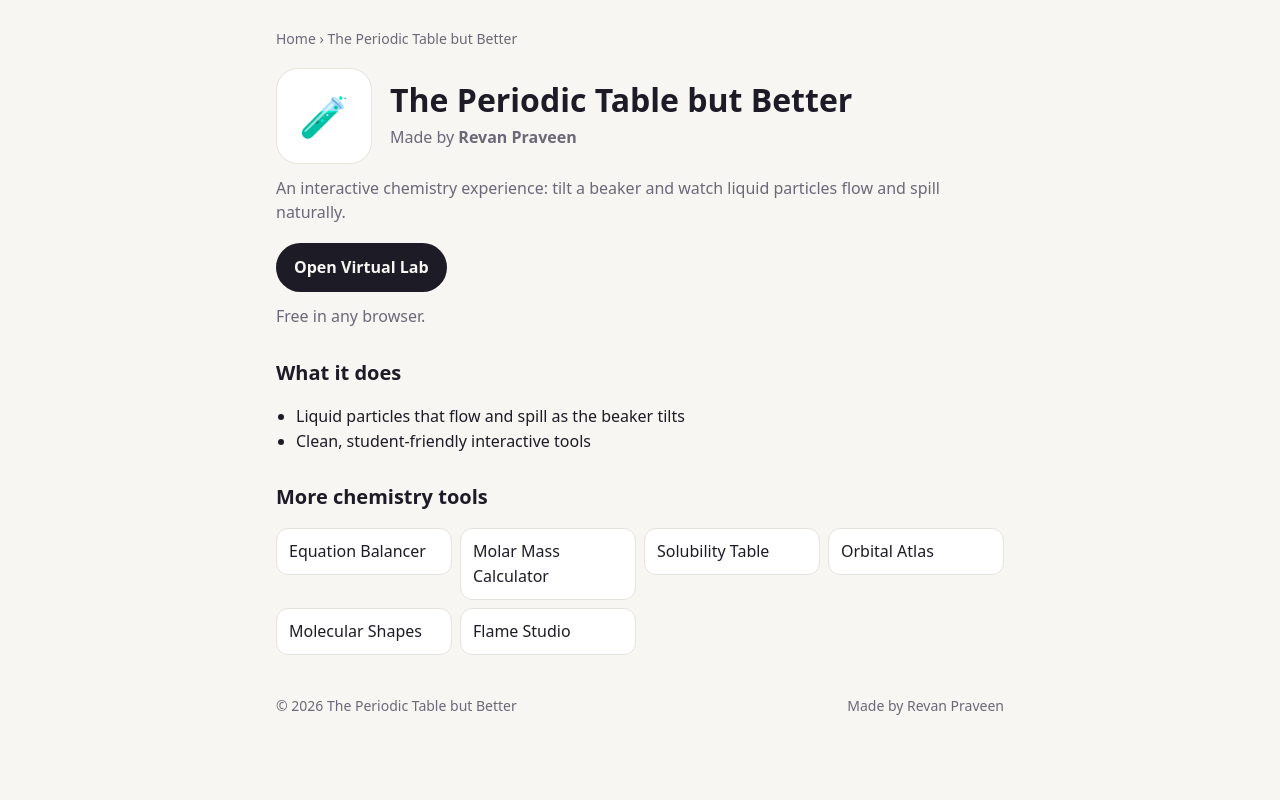
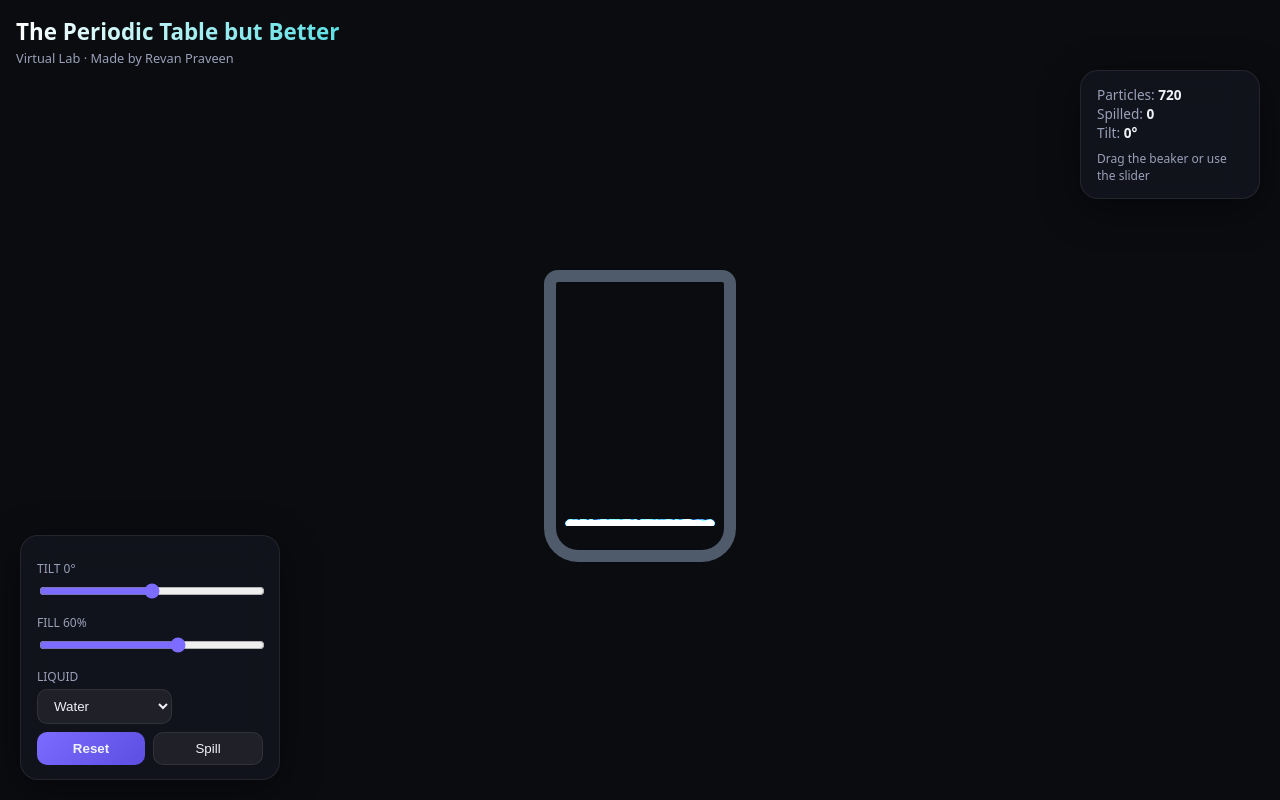
Before and after one commit to bobatimax/theperiodictablebutbetter, a plain HTML site: page index.html in a window 1280 px wide. Drawn offline with Linux system fonts and the light colour scheme.

Commit message:
Update index.html

```diff
--- a/index.html
+++ b/index.html
@@ -3,63 +3,110 @@
 <head>
 <meta charset="UTF-8">
 <meta name="viewport" content="width=device-width, initial-scale=1.0">
-<title>The Periodic Table but Better | By Revan Praveen</title>
-<meta name="description" content="The Periodic Table but Better — created by Revan Praveen.">
+<title>The Periodic Table but Better — Virtual Lab</title>
 <style>
-  :root{--bg:#f7f6f2;--card:#fff;--ink:#1d1b26;--soft:#6b6878;--line:#e6e3dc;--accent:#4f46a8}
-  @media(prefers-color-scheme:dark){:root{--bg:#121117;--card:#1c1b23;--ink:#f3f1f8;--soft:#a5a2b3;--line:#2c2a35;--accent:#a99ef5}}
-  *{box-sizing:border-box}body{margin:0;background:var(--bg);color:var(--ink);font:16px/1.55 system-ui,sans-serif}
-  main{max-width:760px;margin:0 auto;padding:28px 16px 64px}
-  a{color:var(--accent)}nav.crumbs{font-size:14px;color:var(--soft);margin-bottom:18px}
-  header.hero{display:flex;gap:18px;align-items:center;margin-bottom:12px}
-  .tile{width:96px;height:96px;border-radius:22px;background:var(--card);border:1px solid var(--line);display:flex;align-items:center;justify-content:center;font-size:40px}
-  h1{font-size:32px;line-height:1.15;margin:0}
-  .creator{color:var(--soft);margin:6px 0 0}
-  h2{font-size:20px;margin:28px 0 10px}
-  p.lede{color:var(--soft);margin:6px 0 0}
-  .cta{display:inline-block;margin:18px 0 6px;padding:12px 18px;border-radius:999px;background:var(--ink);color:var(--bg);text-decoration:none;font-weight:600}
-  ul{padding-left:20px}
-  footer{margin-top:40px;color:var(--soft);font-size:14px;display:flex;justify-content:space-between;gap:12px;flex-wrap:wrap}
-  .grid{display:grid;grid-template-columns:repeat(auto-fill,minmax(150px,1fr));gap:8px;padding:0;list-style:none}
-  .grid a{display:block;padding:10px 12px;background:var(--card);border:1px solid var(--line);border-radius:12px;text-decoration:none;color:var(--ink)}
-  .grid a:hover{border-color:var(--accent)}
+  :root { --bg:#0b0c10; --panel:rgba(20,22,32,.75); --text:#f0f2f8; --muted:#9aa0b8; --accent:#7c6cff; }
+  * { box-sizing:border-box; }
+  body { margin:0; height:100vh; background:radial-gradient(circle at 30% 20%,#1a1d2e,#0b0c10); color:var(--text); font-family:system-ui,sans-serif; overflow:hidden; }
+  header { position:absolute; top:16px; left:16px; z-index:10; pointer-events:none; }
+  header h1 { margin:0; font-size:1.4rem; background:linear-gradient(90deg,#fff,#5ce1e6); -webkit-background-clip:text; background-clip:text; color:transparent; }
+  header p { margin:2px 0 0; font-size:.8rem; color:var(--muted); }
+  canvas { width:100%; height:100%; display:block; cursor:grab; }
+  canvas:active { cursor:grabbing; }
+  .panel { position:absolute; background:var(--panel); backdrop-filter:blur(16px); border:1px solid rgba(255,255,255,.08); border-radius:18px; padding:14px 16px; box-shadow:0 10px 40px rgba(0,0,0,.45); z-index:5; }
+  .controls { bottom:20px; left:20px; width:260px; }
+  .info { top:70px; right:20px; font-size:.85rem; color:var(--muted); width:180px; }
+  .info strong { color:var(--text); }
+  label { display:block; font-size:.75rem; color:var(--muted); margin:10px 0 4px; text-transform:uppercase; }
+  input[type=range] { width:100%; accent-color:var(--accent); }
+  .row { display:flex; gap:8px; margin-top:8px; }
+  button, select { background:rgba(255,255,255,.06); border:1px solid rgba(255,255,255,.08); color:var(--text); border-radius:10px; padding:8px 12px; cursor:pointer; flex:1; }
+  button:hover { background:rgba(255,255,255,.12); }
+  .btn-primary { background:linear-gradient(135deg,#7c6cff,#5b4ee0); border:none; font-weight:600; }
 </style>
 </head>
 <body>
-<main>
-  <nav class="crumbs">Home › The Periodic Table but Better</nav>
-  <header class="hero">
-    <div class="tile">🧪</div>
-    <div>
-      <h1>The Periodic Table but Better</h1>
-      <p class="creator">Made by <strong>Revan Praveen</strong></p>
-    </div>
-  </header>
-  <p class="lede">An interactive chemistry experience: tilt a beaker and watch liquid particles flow and spill naturally.</p>
-  <a class="cta" href="#">Open Virtual Lab</a>
-  <p class="lede">Free in any browser.</p>
-  <section>
-    <h2>What it does</h2>
-    <ul>
-      <li>Liquid particles that flow and spill as the beaker tilts</li>
-      <li>Clean, student-friendly interactive tools</li>
-    </ul>
-  </section>
-  <section>
-    <h2>More chemistry tools</h2>
-    <ul class="grid">
-      <li><a href="#">Equation Balancer</a></li>
-      <li><a href="#">Molar Mass Calculator</a></li>
-      <li><a href="#">Solubility Table</a></li>
-      <li><a href="#">Orbital Atlas</a></li>
-      <li><a href="#">Molecular Shapes</a></li>
-      <li><a href="#">Flame Studio</a></li>
-    </ul>
-  </section>
-  <footer>
-    <span>&copy; 2026 The Periodic Table but Better</span>
-    <span>Made by Revan Praveen</span>
-  </footer>
-</main>
+<header>
+  <h1>The Periodic Table but Better</h1>
+  <p>Virtual Lab · Made by Revan Praveen</p>
+</header>
+<canvas id="c"></canvas>
+<div class="panel controls">
+  <label>Tilt <span id="angle-val">0°</span></label>
+  <input type="range" id="tilt" min="-70" max="70" value="0">
+  <label>Fill <span id="fill-val">60%</span></label>
+  <input type="range" id="fill" min="10" max="90" value="60">
+  <label>Liquid</label>
+  <select id="liquid">
+    <option value="#3b82f6">Water</option>
+    <option value="#22d3ee">Copper Sulfate</option>
+    <option value="#ef4444">Acid</option>
+    <option value="#f59e0b">Sodium</option>
+    <option value="#a78bfa">KMnO₄</option>
+  </select>
+  <div class="row">
+    <button id="reset" class="btn-primary">Reset</button>
+    <button id="spill">Spill</button>
+  </div>
+</div>
+<div class="panel info">
+  <div>Particles: <strong id="pcount">0</strong></div>
+  <div>Spilled: <strong id="spilled">0</strong></div>
+  <div>Tilt: <strong id="tilt-display">0°</strong></div>
+  <div style="margin-top:8px;font-size:.75rem">Drag the beaker or use the slider</div>
+</div>
+<script>
+const canvas = document.getElementById('c'), ctx = canvas.getContext('2d');
+let W, H, dpr, particles = [], tilt = 0, fill = 60, color = '#3b82f6', spilled = 0;
+const MAX = 1200;
+function resize(){ dpr = Math.min(devicePixelRatio||1,2); W=canvas.clientWidth; H=canvas.clientHeight; canvas.width=W*dpr; canvas.height=H*dpr; ctx.setTransform(dpr,0,0,dpr,0,0); }
+window.onresize = resize; resize();
+function makeParticles(){
+  particles = []; spilled = 0;
+  const n = Math.floor(MAX * fill/100);
+  for(let i=0;i<n;i++) particles.push({x:(Math.random()-.5)*140, y:(Math.random()-.5)*160-20, vx:(Math.random()-.5)*.4, vy:(Math.random()-.5)*.4, r:2+Math.random()*1.5});
+}
+function step(){
+  const g = 0.22, rad = tilt*Math.PI/180, gx = Math.sin(rad)*g, gy = Math.cos(rad)*g;
+  const left=-75, right=75, bottom=110, top=-110;
+  for(let i=particles.length-1;i>=0;i--){
+    let p = particles[i];
+    p.vx += gx; p.vy += gy; p.vx*=.985; p.vy*=.985; p.x+=p.vx; p.y+=p.vy;
+    if(p.x<left+p.r){p.x=left+p.r; p.vx*=-.6;}
+    if(p.x>right-p.r){p.x=right-p.r; p.vx*=-.6;}
+    if(p.y>bottom-p.r){p.y=bottom-p.r; p.vy*=-.4;}
+    if(Math.abs(tilt)>28 && p.y < top+15 && Math.abs(p.x-(tilt>0?right:left))<45){ particles.splice(i,1); spilled++; }
+  }
+}
+function draw(){
+  ctx.fillStyle='#0b0c10'; ctx.fillRect(0,0,W,H);
+  ctx.save(); ctx.translate(W*.5, H*.52); ctx.rotate(tilt*Math.PI/180);
+  ctx.strokeStyle='rgba(180,210,240,.4)'; ctx.lineWidth=12;
+  ctx.beginPath(); ctx.roundRect(-90,-140,180,280,[8,8,28,28]); ctx.stroke();
+  ctx.globalCompositeOperation='lighter';
+  for(const p of particles){ ctx.fillStyle=color+'bb'; ctx.beginPath(); ctx.arc(p.x,p.y,p.r,0,Math.PI*2); ctx.fill(); }
+  ctx.globalCompositeOperation='source-over';
+  ctx.restore();
+  if(spilled){ ctx.fillStyle=color+'66'; for(let i=0;i<Math.min(spilled/6,30);i++){ ctx.beginPath(); ctx.ellipse(W*.5+(tilt>0?100:-100)+(i%5)*8, H*.7+i*2, 5,3,0,0,Math.PI*2); ctx.fill(); } }
+}
+let dragging=false, lastX=0;
+canvas.onpointerdown=e=>{dragging=true; lastX=e.clientX; canvas.setPointerCapture(e.pointerId);};
+canvas.onpointermove=e=>{ if(!dragging)return; tilt=Math.max(-70,Math.min(70,tilt+(e.clientX-lastX)*.35)); lastX=e.clientX; document.getElementById('tilt').value=tilt; update(); };
+canvas.onpointerup=()=>dragging=false;
+function update(){
+  document.getElementById('angle-val').textContent=Math.round(tilt)+'°';
+  document.getElementById('tilt-display').textContent=Math.round(tilt)+'°';
+  document.getElementById('fill-val').textContent=fill+'%';
+  document.getElementById('pcount').textContent=particles.length;
+  document.getElementById('spilled').textContent=spilled;
+}
+document.getElementById('tilt').oninput=e=>{tilt=+e.target.value; update();};
+document.getElementById('fill').oninput=e=>{fill=+e.target.value; makeParticles(); update();};
+document.getElementById('liquid').onchange=e=>color=e.target.value;
+document.getElementById('reset').onclick=()=>{tilt=0; document.getElementById('tilt').value=0; makeParticles(); update();};
+document.getElementById('spill').onclick=()=>{tilt=tilt>=0?55:-55; document.getElementById('tilt').value=tilt; update();};
+function loop(){ step(); draw(); requestAnimationFrame(loop); }
+makeParticles(); update(); loop();
+</script>
 </body>
 </html>
```
